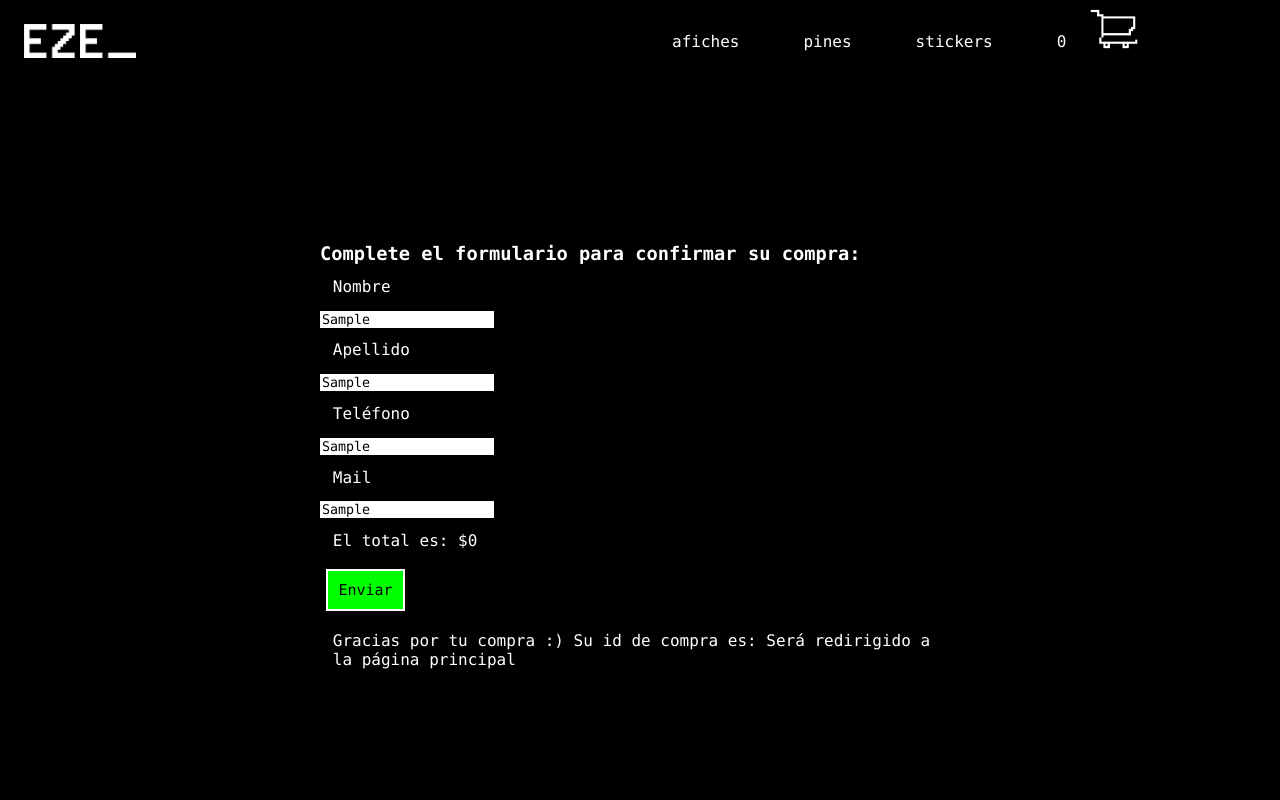
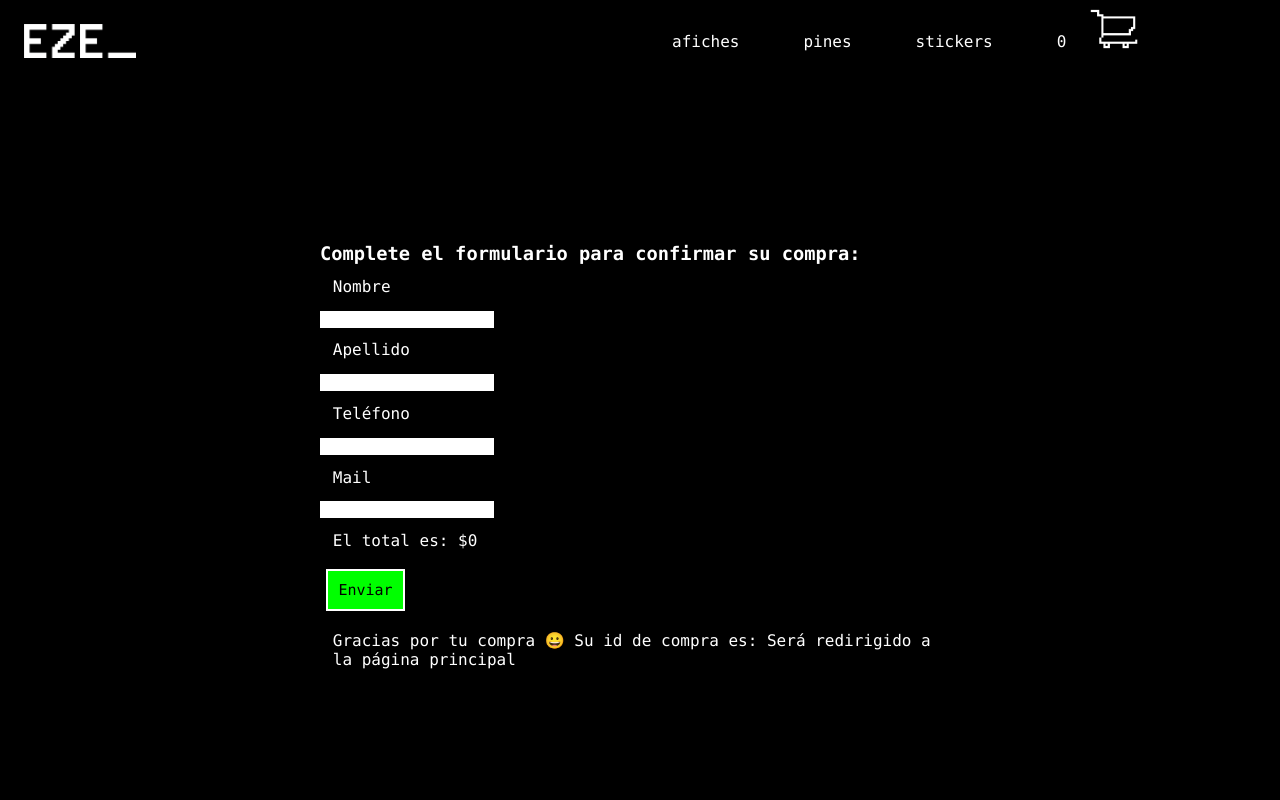
Before and after one commit to EZEweb/tienda-rico, a React (Create React App) app: page /confirmarcompra in a window 1280 px wide. Both pictures are taken after typing "Sample", "Sample", "Sample", "Sample" into the empty fields and a click on the button "Enviar". Shown: the top 800 px of the page. Built offline with nearby package versions, Linux system fonts and the light colour scheme; no server answers.

Commit message:
correccion firebase 2

```diff
--- a/src/components/ConfirmarCompra.js
+++ b/src/components/ConfirmarCompra.js
@@ -12,15 +12,23 @@ const ConfirmarCompra = () => {
 
     let [ordenid, setOrdenId] = useState ()
     let [envio, setEnvio] = useState(false)
-    let [nombre, setNombre] = useState("")
-    let [apellido, setApellido] = useState("")
-    let [tel, setTel] = useState("")
-    let [mail, setMail] = useState("")
 
-    let enviarOrden = (nombre, apellido, tel, mail) =>{
+    const [cliente, setCliente] = useState({
+        nombre: "",
+        apellido: "",
+        tel: "",
+        mail: "",
+    });
+
+    const ClienteOnChange = (e) => {
+        setCliente({ ...cliente, [e.target.name]: e.target.value });
+    };
+
+    let enviarOrden = (e) =>{
+        e.preventDefault();
         let date = new Date()
         let orden = {
-            buyer: {nombre: nombre, apellido: apellido, tel: tel, mail: mail},
+            buyer: cliente,
             items: [...itemsCart],
             date: date
         }
@@ -40,29 +48,25 @@ const ConfirmarCompra = () => {
             let cambioStock = doc(basededatos, "productos", items.id)
             updateDoc(cambioStock, { stock: items.stock - items.cantidad })
         });
-    }
-
-    let limpiarSubmit = (e) =>{
-        e.preventDefault();
-        enviarOrden(nombre, apellido, tel, mail);
+    setCliente({ nombre: "", apellido:"", mail: "", tel: ""})
     }
 
     return (
         <div className="containerFormulario">
-            <form className="formulario" onSubmit={limpiarSubmit}>
+            <form className="formulario" onSubmit={enviarOrden}>
                 <h3>Complete el formulario para confirmar su compra:</h3>
                 <p>Nombre</p>
-                <input onChange={(e) => setNombre(e.target.value)} value={nombre} name="nombre"/>
+                <input onChange={ClienteOnChange} value={cliente.nombre} name="nombre"/>
                 <p>Apellido</p>
-                <input onChange={(e) => setApellido(e.target.value)} value={apellido} name="apellido"/>
+                <input onChange={ClienteOnChange} value={cliente.apellido} name="apellido"/>
                 <p>Teléfono</p>
-                <input onChange={(e) => setTel(e.target.value)} value={tel} name="telefono"/>
+                <input onChange={ClienteOnChange} value={cliente.tel} name="tel"/>
                 <p>Mail</p>
-                <input onChange={(e) => setMail(e.target.value)} value={mail} name="mail"/>
+                <input onChange={ClienteOnChange} value={cliente.mail} name="mail"/>
                 <p>El total es: ${preciototal}</p>
                 <div>
                     <button type='submit' onClick={()=>setEnvio(true)}> Enviar</button>
-                    {envio && <p>Gracias por tu compra :) Su id de compra es: {ordenid} Será redirigido a la página principal</p>}
+                    {envio && <p>Gracias por tu compra 😀 Su id de compra es: {ordenid} Será redirigido a la página principal</p>}
                     {console.log({ordenid})}
                 </div>
             </form>
```
